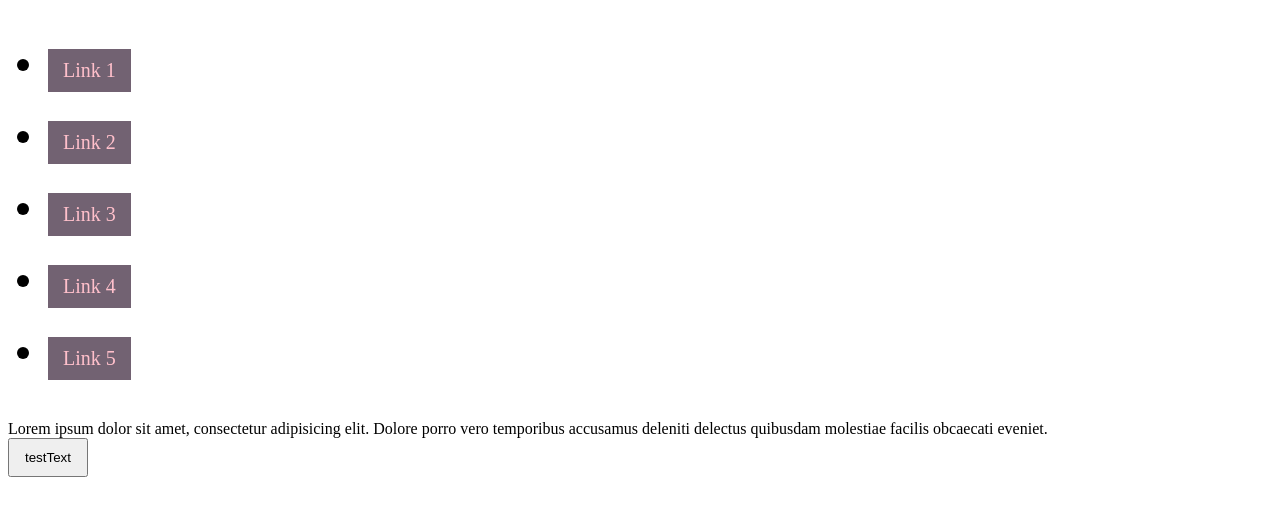
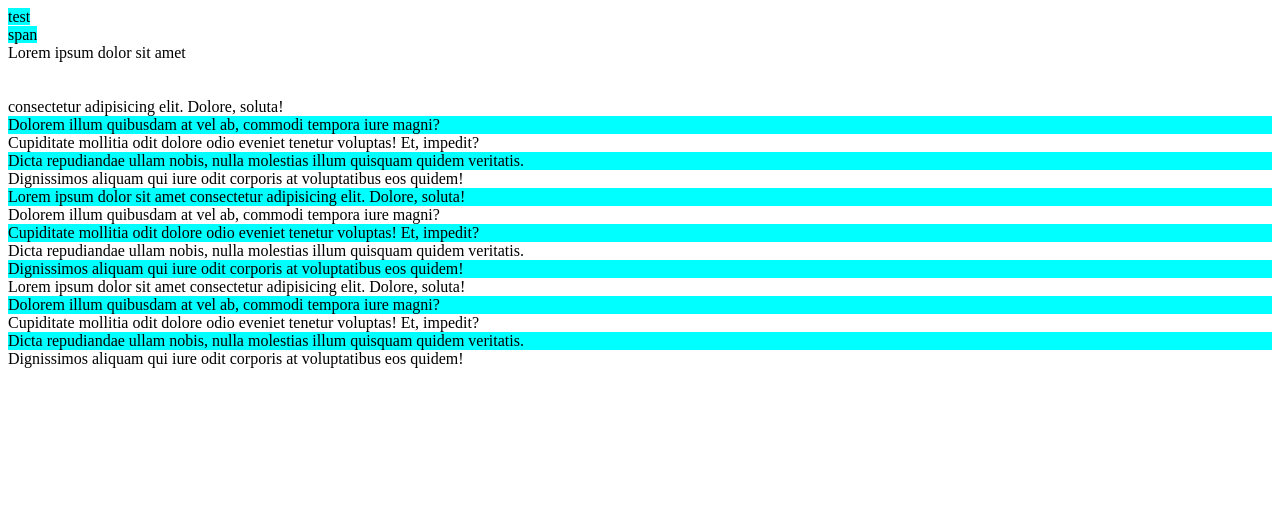
Before and after one commit to freshcodeFT/fm_pseudoclasses, a plain HTML site: page index.html in a window 1280 px wide. Drawn offline with Linux system fonts and the light colour scheme.

Commit message:
Add nth-child example

```diff
--- a/assets/css/styles.css
+++ b/assets/css/styles.css
@@ -1,52 +1,3 @@
-.web-link {
-  display: inline-block;
-  text-decoration: none;
-  /*background-color: dodgerblue;*/
-  /*color: white;*/
-  padding: 10px 15px;
+.list-item:nth-child(2n+1){
+  background-color: aqua;
 }
-
-.link-list > li ~ li {
-  margin-top: 20px;
-}
-
-
-.web-link:link{
-  font-size: 20px;
-  color: pink;
-  background-color: rgb(114, 98, 114);
-}
-
-
-.web-link:visited {
-  color: brown;
-  background-color: darkcyan;
-}
-
-
-.web-link:active{
-  font-size: 15px;
-  background-color: red !important;
-  color: white;
-}
-
-.web-link:hover:not(button) {
-  background-color: orange;
-}
-
-.link-list{
-  font-size: 40px;
-}
-
-
-.container{
-  background-color: rgb(199, 67, 67) !important;
-}
-
-.container{
-  background-color: unset !important;
-}
-
-.container{
-  background-color: orange;
-}
--- a/index.html
+++ b/index.html
@@ -8,28 +8,23 @@
     <title>Document</title>
   </head>
   <body>
-    <nav class="navigation">
-      <ul class="link-list">
-        <li><a href="https://amazon.com" class="web-link">Link 1</a></li>
-        <li>
-          <a href="https://developer.mozilla.org/" class="web-link">Link 2</a>
-        </li>
-        <li><a href="https://www.yahoo.com/" class="web-link">Link 3</a></li>
-        <li>
-          <a
-            href="https://developer.mozilla.org/ru/docs/MDN/Contribute/Feedback"
-            class="web-link"
-            >Link 4</a
-          >
-        </li>
-        <li><a href="#" class="web-link">Link 5</a></li>
-      </ul>
-    </nav>
-    <div class="container">
-      Lorem ipsum dolor sit amet, consectetur adipisicing elit. Dolore porro
-      vero temporibus accusamus deleniti delectus quibusdam molestiae facilis
-      obcaecati eveniet.
+    <div class="list">
+      <span class="list-item">test<br>span</span>
+      <div class="list-item">Lorem ipsum dolor sit amet <br><br><br> consectetur adipisicing elit. Dolore, soluta!</div>
+      <div class="list-item">Dolorem illum quibusdam at vel ab, commodi tempora iure magni?</div>
+      <div class="list-item">Cupiditate mollitia odit dolore odio eveniet tenetur voluptas! Et, impedit?</div>
+      <div class="list-item">Dicta repudiandae ullam nobis, nulla molestias illum quisquam quidem veritatis.</div>
+      <div class="list-item">Dignissimos aliquam qui iure odit corporis at voluptatibus eos quidem!</div>
+      <div class="list-item">Lorem ipsum dolor sit amet consectetur adipisicing elit. Dolore, soluta!</div>
+      <div class="list-item">Dolorem illum quibusdam at vel ab, commodi tempora iure magni?</div>
+      <div class="list-item">Cupiditate mollitia odit dolore odio eveniet tenetur voluptas! Et, impedit?</div>
+      <div class="list-item">Dicta repudiandae ullam nobis, nulla molestias illum quisquam quidem veritatis.</div>
+      <div class="list-item">Dignissimos aliquam qui iure odit corporis at voluptatibus eos quidem!</div>
+      <div class="list-item">Lorem ipsum dolor sit amet consectetur adipisicing elit. Dolore, soluta!</div>
+      <div class="list-item">Dolorem illum quibusdam at vel ab, commodi tempora iure magni?</div>
+      <div class="list-item">Cupiditate mollitia odit dolore odio eveniet tenetur voluptas! Et, impedit?</div>
+      <div class="list-item">Dicta repudiandae ullam nobis, nulla molestias illum quisquam quidem veritatis.</div>
+      <div class="list-item">Dignissimos aliquam qui iure odit corporis at voluptatibus eos quidem!</div>
     </div>
-    <button class="web-link">testText</button>
   </body>
 </html>
```
